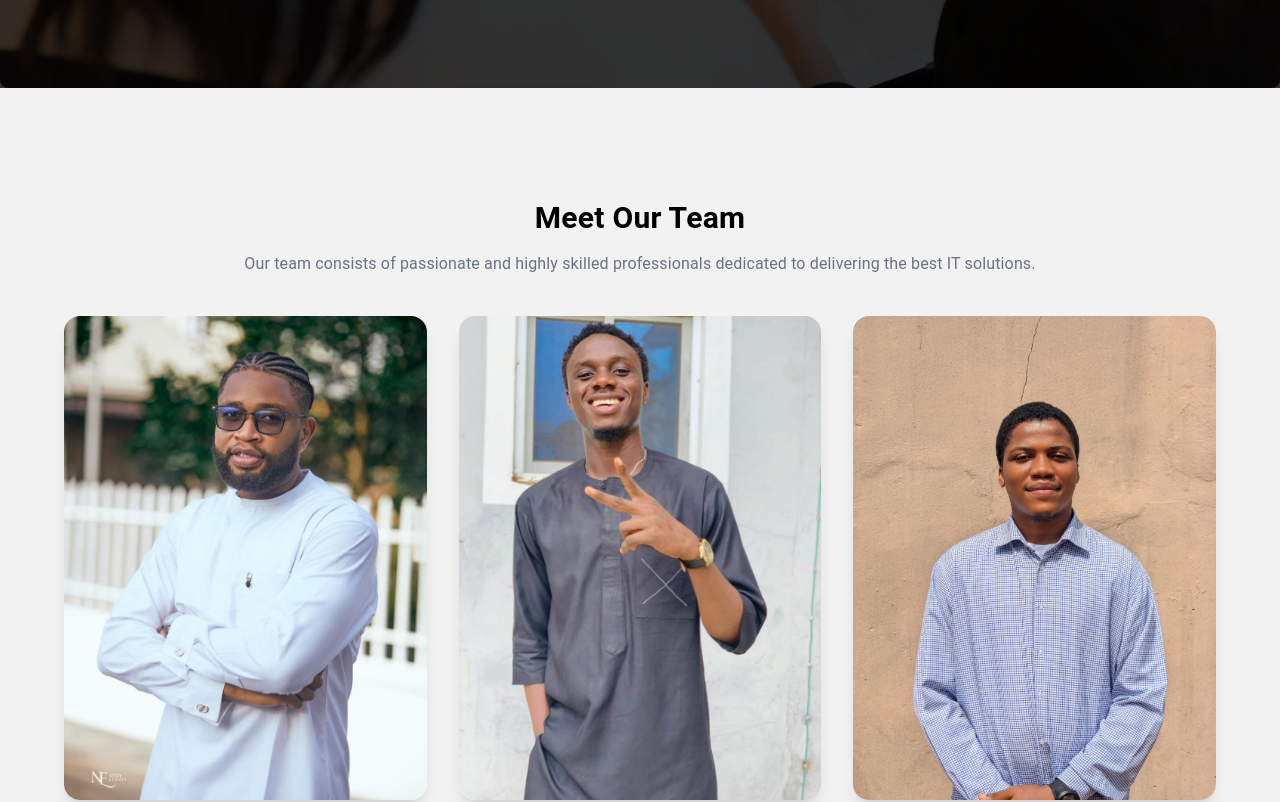
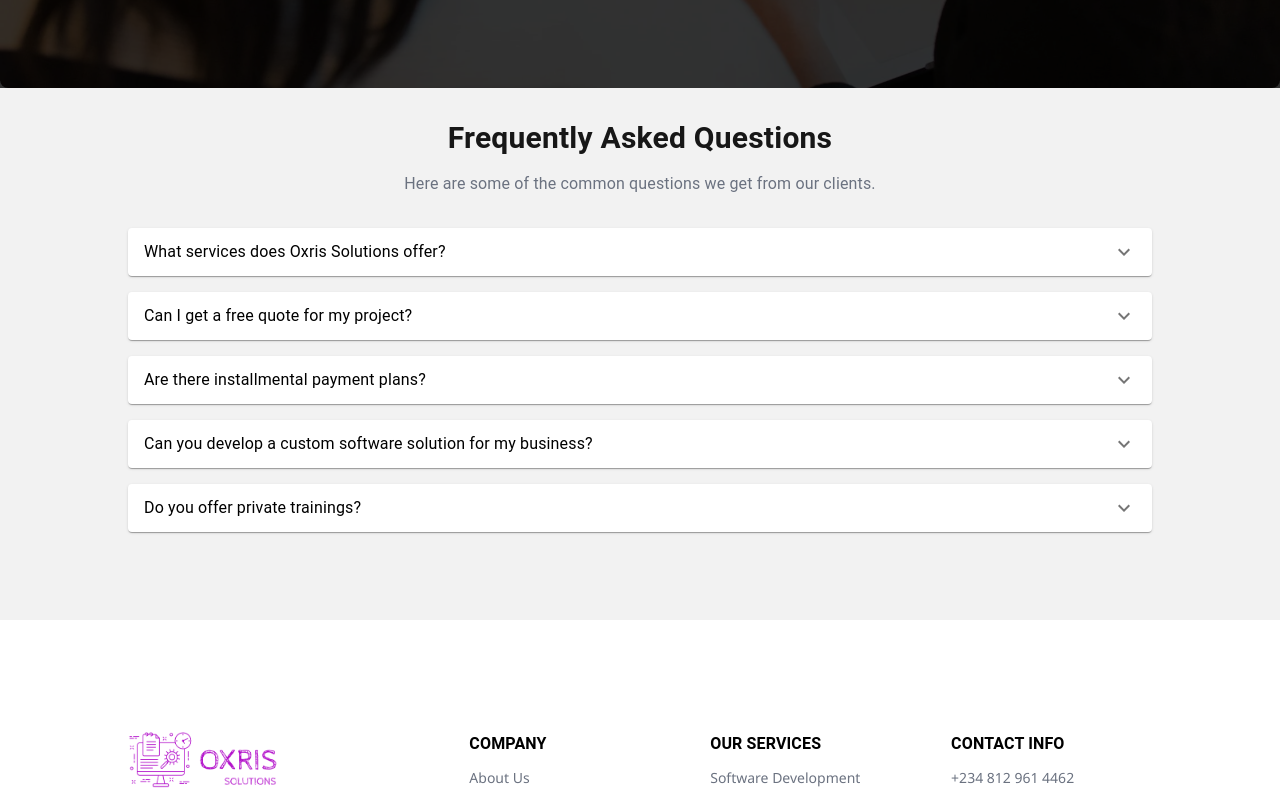
Before and after one commit to Obichris1/oxris, a Next.js app: page /about in a window 1280 px wide. Shown: the part 1080-1882 px from the top of the page. Built offline with nearby package versions, Linux system fonts and the light colour scheme.

Commit message:
team fix

```diff
--- a/src/app/about/page.js
+++ b/src/app/about/page.js
@@ -10,7 +10,7 @@
   return (
     <div className='space-y-8 py-12'>
         <AboutUs />
-        <Team />
+        {/* <Team /> */}
         <FAQSection />
 
 
--- a/src/app/components/OurTeam.jsx
+++ b/src/app/components/OurTeam.jsx
@@ -16,11 +16,7 @@
     role: "Strategist",
     image: "/Mayowa3.jpeg",
   },
-  {
-    name: "Chibuikem",
-    role: "Backend/Mobile developer",
-    image: "/chibuikem.jpeg",
-  },
+
 ];
 
 const Team = () => {
@@ -62,7 +58,7 @@
         </Typography>
 
         {/* Team Cards */}
-        <div className="grid md:grid-cols-2 lg:grid-cols-3 gap-8">
+        <div className="grid md:grid-cols-2 lg:grid-cols-1 gap-8">
           {teamMembers.map((member, index) => (
             <div
               key={index}
--- a/src/app/components/OurWorks.jsx
+++ b/src/app/components/OurWorks.jsx
@@ -107,13 +107,8 @@
             >
               +234 8129614462
             </a>
-            <span className="text-gray-500">|</span>
-            <a
-              href="tel:+2349150831932"
-              className="underline hover:text-primary transition-colors duration-300"
-            >
-              +234 9150831932
-            </a>
+            {/* <span className="text-gray-500">|</span> */}
+
           </div>
         </motion.div>
       </section>
```
